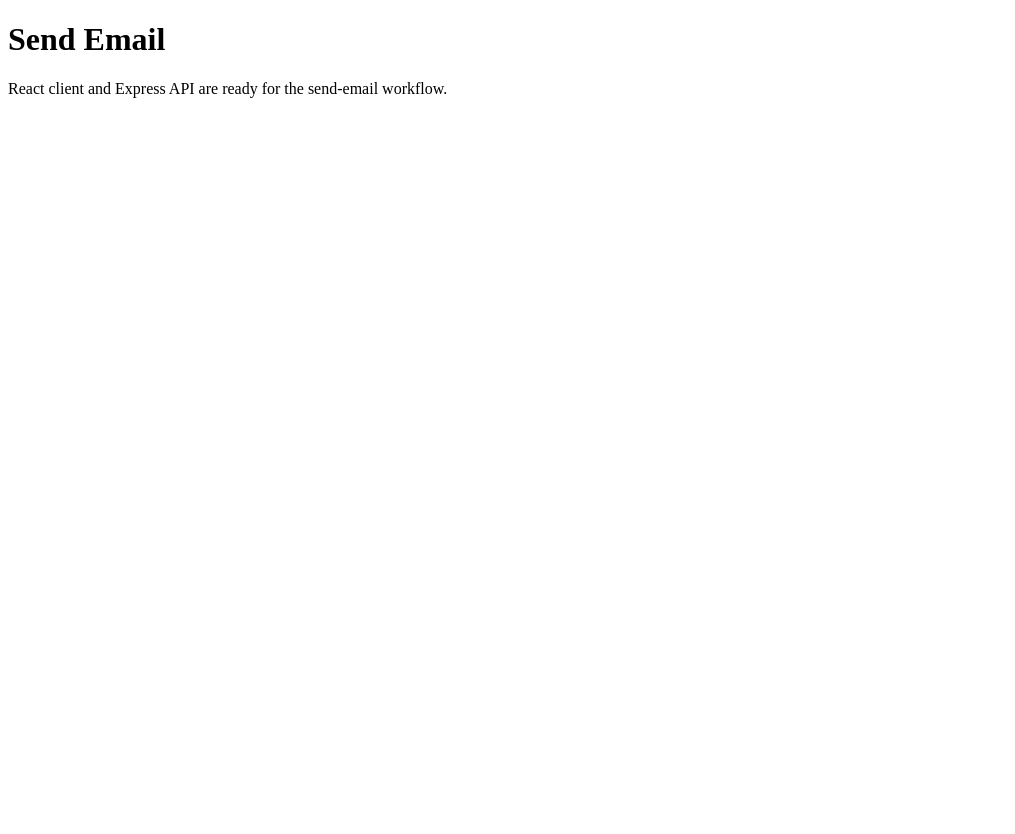
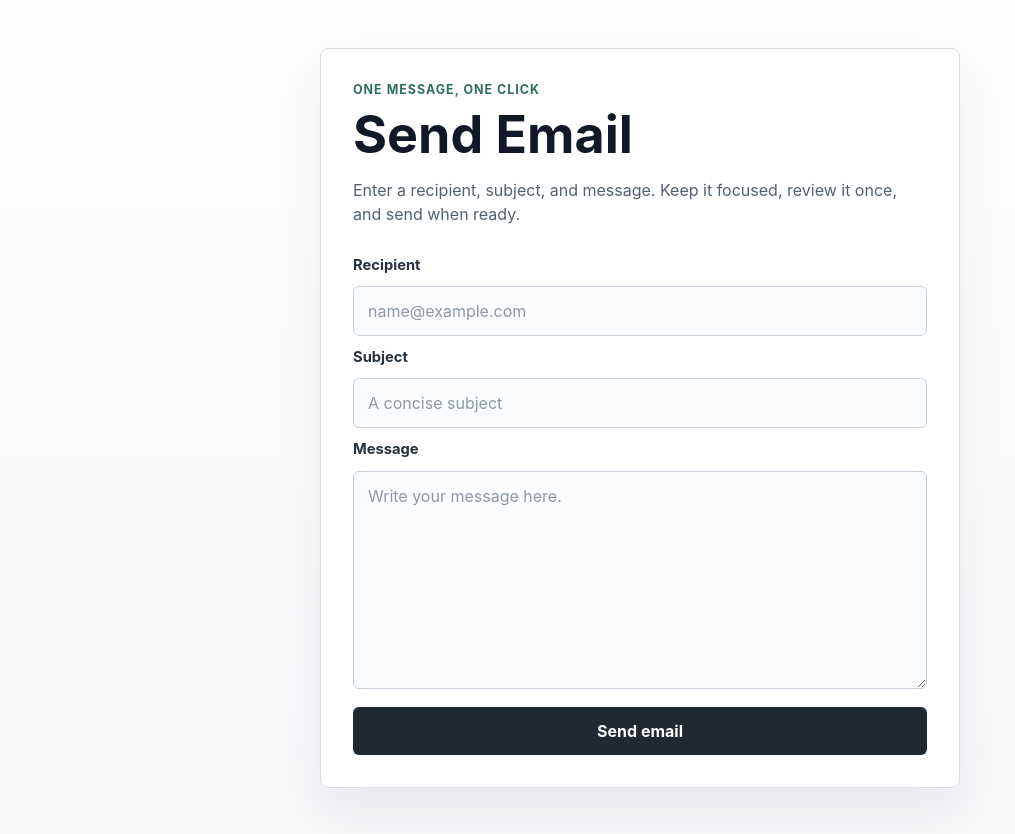
Before and after one commit to mtplayground/alex-0d18-quick-send-email-for, a React (Vite) app: page / in a window 1280 px wide. Shown: the whole page, without its empty margins (0-1015 px from the left). Before the commit the page ends 800 px from the top, so only its background shows below. Built offline with nearby package versions, Linux system fonts and the light colour scheme.

Commit message:
feat: add minimal styling foundation

```diff
--- a/src/client/App.tsx
+++ b/src/client/App.tsx
@@ -1,8 +1,29 @@
 export function App() {
   return (
-    <main>
-      <h1>Send Email</h1>
-      <p>React client and Express API are ready for the send-email workflow.</p>
+    <main className="app-shell" aria-labelledby="page-title">
+      <section className="send-panel">
+        <div className="panel-heading">
+          <p className="eyebrow">One message, one click</p>
+          <h1 id="page-title">Send Email</h1>
+          <p className="lede">
+            Enter a recipient, subject, and message. Keep it focused, review it once,
+            and send when ready.
+          </p>
+        </div>
+
+        <form className="send-form">
+          <label htmlFor="recipient">Recipient</label>
+          <input id="recipient" name="recipient" type="email" placeholder="name@example.com" />
+
+          <label htmlFor="subject">Subject</label>
+          <input id="subject" name="subject" type="text" placeholder="A concise subject" />
+
+          <label htmlFor="message">Message</label>
+          <textarea id="message" name="message" rows={8} placeholder="Write your message here." />
+
+          <button type="button">Send email</button>
+        </form>
+      </section>
     </main>
   );
 }
--- a/src/client/main.tsx
+++ b/src/client/main.tsx
@@ -2,6 +2,7 @@ import React from 'react';
 import ReactDOM from 'react-dom/client';
 
 import { App } from './App';
+import './styles.css';
 
 ReactDOM.createRoot(document.getElementById('root') as HTMLElement).render(
   <React.StrictMode>
--- /dev/null
+++ b/src/client/styles.css
@@ -0,0 +1,150 @@
+* {
+  box-sizing: border-box;
+}
+
+:root {
+  color: #1f2933;
+  background: #f7f8fa;
+  font-family:
+    Inter, ui-sans-serif, system-ui, -apple-system, BlinkMacSystemFont, "Segoe UI",
+    sans-serif;
+  font-synthesis: none;
+  line-height: 1.5;
+  text-rendering: optimizeLegibility;
+  -webkit-font-smoothing: antialiased;
+  -moz-osx-font-smoothing: grayscale;
+}
+
+body {
+  min-width: 320px;
+  min-height: 100vh;
+  margin: 0;
+  background:
+    linear-gradient(180deg, rgba(255, 255, 255, 0.95), rgba(247, 248, 250, 0.9)),
+    #f7f8fa;
+}
+
+button,
+input,
+textarea {
+  font: inherit;
+}
+
+.app-shell {
+  display: grid;
+  min-height: 100vh;
+  place-items: center;
+  padding: 48px 20px;
+}
+
+.send-panel {
+  width: min(100%, 640px);
+  padding: 32px;
+  border: 1px solid #d7dde3;
+  border-radius: 8px;
+  background: #ffffff;
+  box-shadow: 0 20px 50px rgba(31, 41, 51, 0.08);
+}
+
+.panel-heading {
+  margin-bottom: 28px;
+}
+
+.eyebrow {
+  margin: 0 0 8px;
+  color: #2f6f62;
+  font-size: 0.78rem;
+  font-weight: 700;
+  letter-spacing: 0.08em;
+  text-transform: uppercase;
+}
+
+h1 {
+  margin: 0;
+  color: #111827;
+  font-size: clamp(2rem, 7vw, 3.25rem);
+  line-height: 1.05;
+}
+
+.lede {
+  max-width: 48rem;
+  margin: 16px 0 0;
+  color: #52616f;
+  font-size: 1rem;
+}
+
+.send-form {
+  display: grid;
+  gap: 10px;
+}
+
+.send-form label {
+  color: #26323d;
+  font-size: 0.92rem;
+  font-weight: 700;
+}
+
+.send-form input,
+.send-form textarea {
+  width: 100%;
+  border: 1px solid #c9d2dc;
+  border-radius: 6px;
+  background: #fbfcfd;
+  color: #111827;
+  outline: none;
+  padding: 12px 14px;
+  transition:
+    border-color 140ms ease,
+    box-shadow 140ms ease,
+    background-color 140ms ease;
+}
+
+.send-form textarea {
+  min-height: 168px;
+  resize: vertical;
+}
+
+.send-form input:focus,
+.send-form textarea:focus {
+  border-color: #2f6f62;
+  background: #ffffff;
+  box-shadow: 0 0 0 3px rgba(47, 111, 98, 0.16);
+}
+
+.send-form input::placeholder,
+.send-form textarea::placeholder {
+  color: #8b98a5;
+}
+
+.send-form button {
+  min-height: 48px;
+  margin-top: 8px;
+  border: 0;
+  border-radius: 6px;
+  background: #1f2933;
+  color: #ffffff;
+  cursor: pointer;
+  font-weight: 700;
+  transition:
+    background-color 140ms ease,
+    transform 140ms ease;
+}
+
+.send-form button:hover {
+  background: #2f6f62;
+}
+
+.send-form button:active {
+  transform: translateY(1px);
+}
+
+@media (max-width: 560px) {
+  .app-shell {
+    align-items: start;
+    padding: 20px 12px;
+  }
+
+  .send-panel {
+    padding: 22px;
+  }
+}
```
